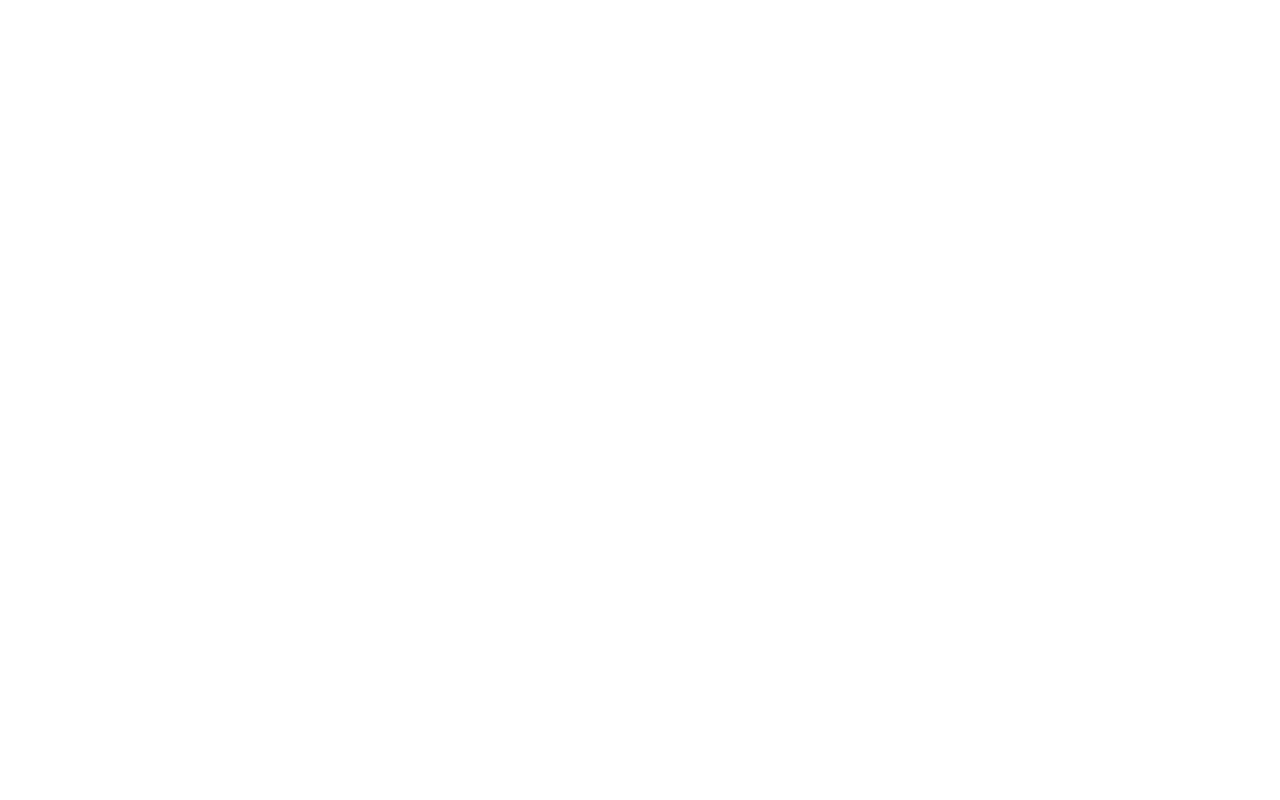
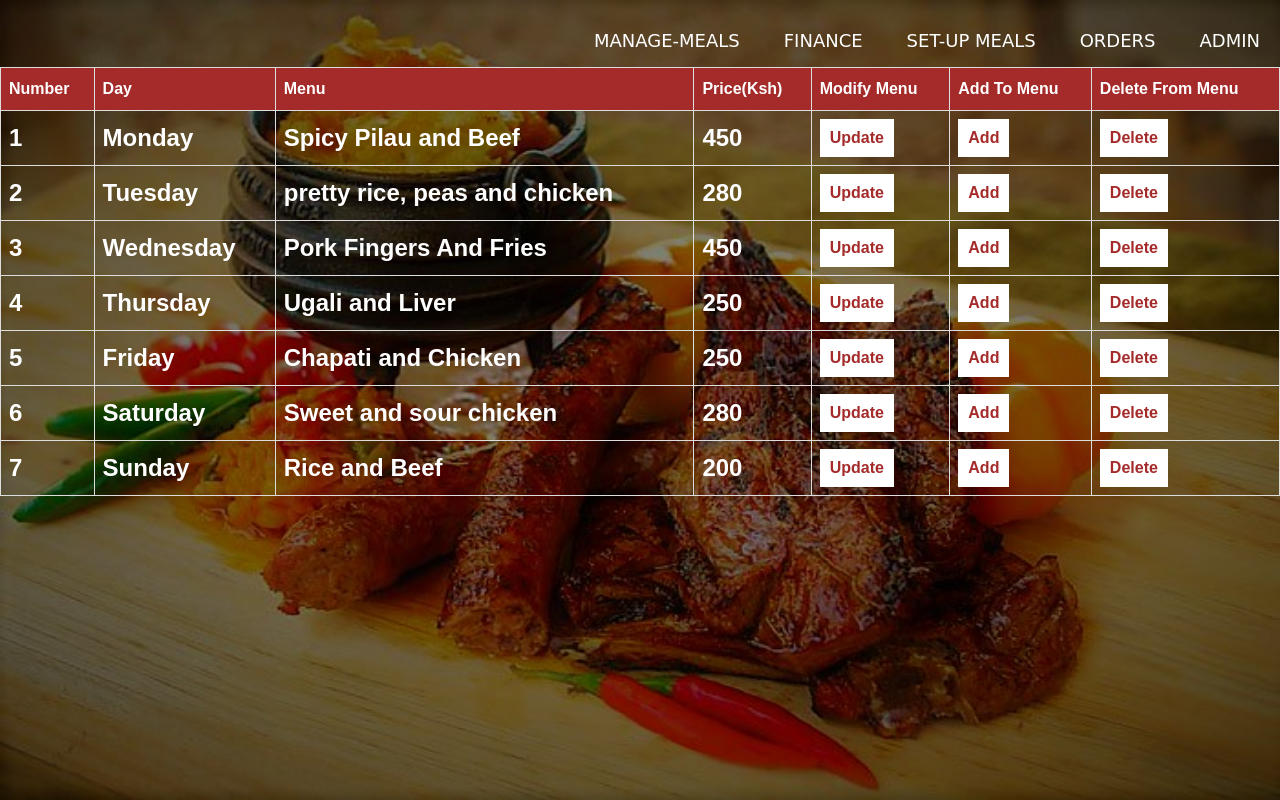
Before and after one commit to Didikasha/Book-A-Meal, a plain HTML site: page Designs/UI/Manage-meals.html in a window 1280 px wide. Drawn offline with Linux system fonts and the light colour scheme.

Commit message:
[#156968801] Initial commit create  Designs

```diff
--- a/Designs/UI/Manage-meals.html
+++ b/Designs/UI/Manage-meals.html
@@ -0,0 +1,166 @@
+<!DOCTYPE html>
+<html lang="en">
+
+<head>
+    <meta charset="UTF-8">
+    <meta name="viewport" content="width=device-width, initial-scale=1.0">
+    <meta http-equiv="X-UA-Compatible" content="ie=edge">
+    <title>Welcome-To-Book-A-Meal</title>
+    <link rel="stylesheet" href="static/style.css" type="text/css">
+
+</head>
+
+<body>
+    <div class="intro-header">
+        <!---The navigation bar-->
+
+        <div class="row">
+            <ul class="main-nav">
+                <li>
+                    <a href="manage-meals.html">MANAGE-MEALS</a>
+                </li>
+                <li>
+                    <a href="check-amount.html">FINANCE</a>
+                </li>
+                <li>
+                    <a href="manage-meals.html">SET-UP MEALS</a>
+                </li>
+                <li>
+                    <a href="check-orders.html">ORDERS</a>
+                </li>
+                <li>
+                    <a href="admin.html"> ADMIN</a>
+                </li>
+
+            </ul>
+        </div>
+        <div class="contained">
+            <table class="tables">
+
+                <tr>
+                    <th>Number</th>
+                    <th>Day</th>
+                    <th>Menu </th>
+                    <th>Price(Ksh)</th>
+                    <th>Modify Menu</th>
+                    <th>Add To Menu</th>
+                    <th>Delete From Menu</th>
+                </tr>
+
+                <tr>
+                    <td>1</td>
+                    <td>Monday</td>
+                    <td>Spicy Pilau and Beef</td>
+                    <td>450</td>
+                    <td>
+                            <a class="Burton" href="#">Update</a>
+                        </td>
+                    <td>
+                        <a class="Burton" href="#">Add</a>
+                    </td>
+                    <td>
+                        <a class="Burton" href="#">Delete</a>
+                    </td>
+                </tr>
+
+                <tr>
+                    <td>2</td>
+                    <td>Tuesday</td>
+                    <td>pretty rice, peas and chicken</td>
+                    <td>280</td>
+                    <td>
+                        <a class="Burton" href="#">Update</a>
+                    </td>
+                    <td>
+                        <a class="Burton" href="#">Add</a>
+                    </td>
+                    <td>
+                        <a class="Burton" href="#">Delete</a>
+                    </td>
+                </tr>
+
+                <tr>
+                    <td>3</td>
+                    <td>Wednesday</td>
+                    <td>Pork Fingers And Fries</td>
+                    <td>450</td>
+                    <td>
+                        <a class="Burton" href="#">Update</a>
+                    </td>
+                    <td>
+                        <a class="Burton" href="">Add</a>
+                    </td>
+                    <td>
+                        <a class="Burton" href="#">Delete</a>
+                    </td>
+                </tr>
+
+                <tr>
+                    <td>4</td>
+                    <td>Thursday</td>
+                    <td>Ugali and Liver</td>
+                    <td>250</td>
+                    <td>
+                        <a class="Burton" href="#">Update</a>
+                    </td>
+                    <td>
+                        <a class="Burton" href="#">Add</a>
+                    </td>
+                    <td>
+                        <a class="Burton" href="#">Delete</a>
+                    </td>
+                </tr>
+
+                <tr>
+                    <td>5</td>
+                    <td>Friday</td>
+                    <td>Chapati and Chicken</td>
+                    <td>250</td>
+                    <td>
+                        <a class="Burton" href="#">Update</a>
+                    </td>
+                    <td>
+                        <a class="Burton" href="#">Add</a>
+                    </td>
+                    <td>
+                        <a class="Burton" href="#">Delete</a>
+                    </td>
+                </tr>
+
+                <tr>
+                    <td>6</td>
+                    <td>Saturday</td>
+                    <td>Sweet and sour chicken</td>
+                    <td>280</td>
+                    <td>
+                        <a class="Burton" href="#">Update</a>
+                    </td>
+                    <td>
+                        <a class="Burton" href="#">Add</a>
+                    </td>
+                    <td>
+                        <a class="Burton" href="#">Delete</a>
+                    </td>
+                </tr>
+
+                <tr>
+                    <td>7</td>
+                    <td>Sunday</td>
+                    <td>Rice and Beef</td>
+                    <td>200</td>
+                    <td>
+                        <a class="Burton" href="#">Update</a>
+                    </td>
+                    <td>
+                        <a class="Burton" href="#">Add</a>
+                    </td>
+                    <td>
+                        <a class="Burton" href="#">Delete</a>
+                    </td>
+                </tr>
+
+            </table>
+        </div>
+</body>
+
+</html>
--- a/Designs/UI/static/style.css
+++ b/Designs/UI/static/style.css
@@ -108,13 +108,14 @@ clear: both;
             padding: 5px;
             height: 30px;
         }
-       /*----------MENU----------*/
+       /*----------applies to all tables in the website----------*/
 
 
     .tables {
         font-family: sans-serif;
         border-collapse: collapse;
         width: 100%;
+        margin-bottom: 30px;
     }
     .tables td{
         color: white;
@@ -145,6 +146,12 @@ clear: both;
         text-decoration: none;
         display: inline-block;
         font-size: 16px;
+    }
+    caption{
+        color:white;
+        font-family: helvetica;
+        font-weight: bold;
+
     }
 
 
```
Also changed, not shown: Designs/UI/Set Up Meals.html (deleted, +0 -49 lines), Designs/UI/admin.html (+1 -1 lines), Designs/UI/check-amount.html (added, +60 -0 lines), Designs/UI/check-orders.html (added, +175 -0 lines), Designs/UI/set-up-Meals.html (added, +40 -0 lines), Designs/UI/Check Amount.html (deleted), Designs/UI/Check Orders.html (deleted).
